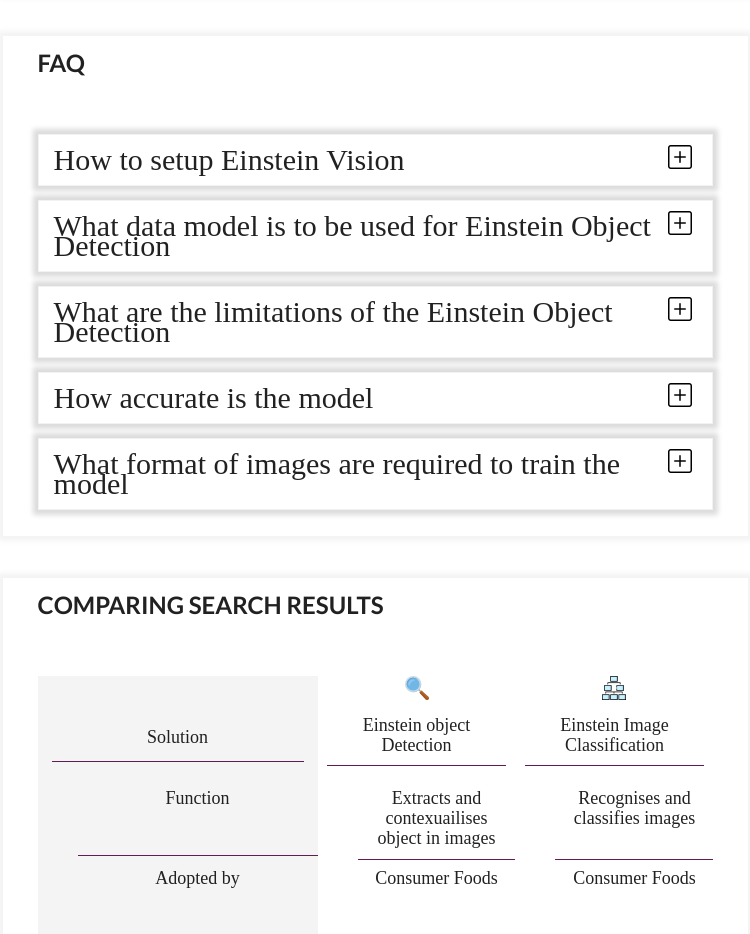
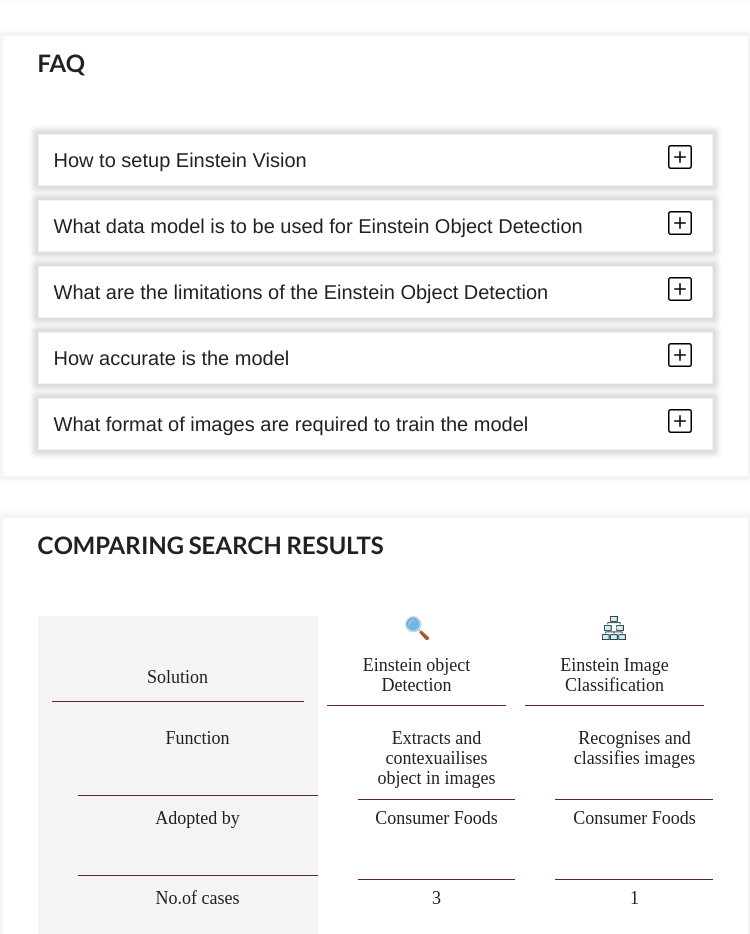
Before and after one commit to sushmita799/Einstein, a React app: page /productresults in a window 1280 px wide. Shown: the part 2560-3494 px from the top of the page, without its empty margins (61-811 px from the left). Built offline with nearby package versions, Linux system fonts and the light colour scheme; a web font is replaced by a local one.

Commit message:
CSS changes

```diff
--- a/public/style.css
+++ b/public/style.css
@@ -585,8 +585,8 @@
     cursor: pointer;
     border: solid 1px #f2f2f2;
     padding: 15px;
-    font-family: "SalesforceSans";
-    font-size: 30px;
+    /*font-family: "SalesforceSans";*/
+    font-size: 20px;
     position: relative;
 }
 
```
